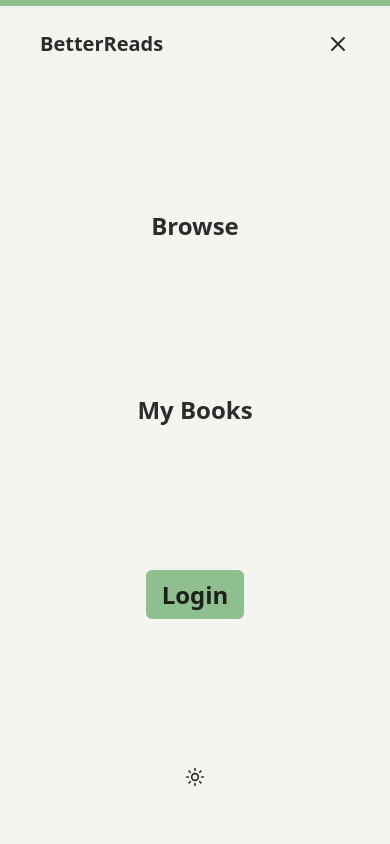
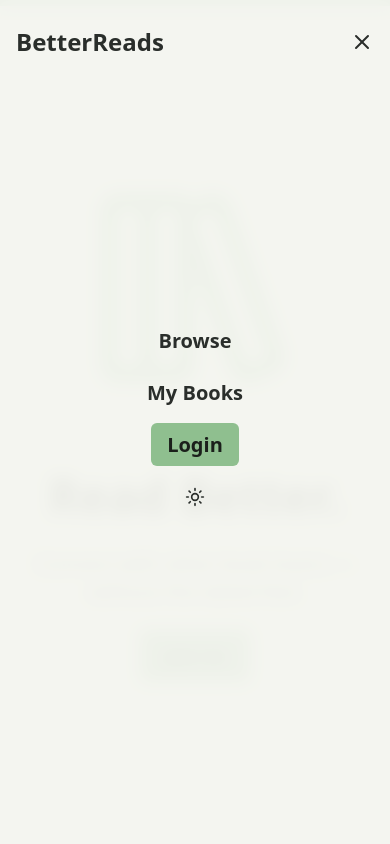
Before and after one commit to sakshampowdel/BetterReads, a React (Vite) app in the folder frontend/: page / in a window 390 px wide. Both pictures are taken after a click on the icon 338 px from the left and 44 px from the top of the page. Shown: the top 844 px of the page. Built offline with nearby package versions, Linux system fonts and the light colour scheme; no server answers.

Commit message:
refactor(frontend): polish mobile menu and block scrolling

```diff
--- a/frontend/src/components/Navbar.tsx
+++ b/frontend/src/components/Navbar.tsx
@@ -16,6 +16,10 @@ const Navbar = () => {
     document.documentElement.setAttribute("data-theme", theme);
     localStorage.setItem("theme", theme);
   }, [theme]);
+
+  useEffect(() => {
+    document.body.style.overflow = menu ? "hidden" : "auto";
+  }, [menu]);
 
   return (
     <nav className="bg-background sticky top-0 z-50 text-xl font-semibold">
@@ -83,29 +87,37 @@ const Navbar = () => {
       </div>
 
       {/* Mobile */}
-      <div className="md:hidden flex flex-col px-4">
-        <div className="flex justify-between px-6 py-6 items-center">
-          <h1 className="hover:cursor-pointer text-foreground">
+      <div className="md:hidden relative z-50">
+        {/* Top bar */}
+        <div className="flex justify-between px-4 py-5 items-center relative z-50">
+          <h1 className="text-foreground text-2xl font-bold">
             <Link to="/" onClick={() => setMenu(false)}>
               BetterReads
             </Link>
           </h1>
+
           {menu ? (
             <X
-              className="hover:cursor-pointer"
+              className="hover:cursor-pointer transition-transform duration-200 active:scale-90"
               onClick={() => setMenu(false)}
             />
           ) : (
             <Menu
-              className="hover:cursor-pointer"
+              className="hover:cursor-pointer transition-transform duration-200 active:scale-90"
               onClick={() => setMenu(true)}
             />
           )}
         </div>
-        <div className="overflow-hidden">
-          {menu && (
-            <ul className="flex flex-col justify-evenly gap-6 items-center min-h-screen text-2xl">
-              <li className="hover:cursor-pointer">
+
+        {/* Mobile Menu Overlay */}
+        <div
+          className={`fixed inset-0 bg-background/95 backdrop-blur-sm flex flex-col items-center justify-center gap-8 text-xl transition-all duration-300 ease-in-out ${
+            menu ? "opacity-100 visible" : "opacity-0 invisible"
+          }`}
+          style={{ zIndex: 40 }} // keeps it below the top bar but above the page
+        >
+          <ul className="flex flex-col items-center gap-6">
+            <li>
               <NavLink
                 to="/browse"
                 onClick={() => setMenu(false)}
@@ -118,7 +130,8 @@ const Navbar = () => {
                 Browse
               </NavLink>
             </li>
-              <li className="hover:cursor-pointer">
+
+            <li>
               <NavLink
                 to="/profile"
                 onClick={() => setMenu(false)}
@@ -131,6 +144,7 @@ const Navbar = () => {
                 My Books
               </NavLink>
             </li>
+
             {authState.user ? (
               <li>
                 <button
@@ -154,11 +168,11 @@ const Navbar = () => {
                 </Link>
               </li>
             )}
+
             <li>
-                <ThemeToggle theme={theme} setTheme={setTheme}></ThemeToggle>
+              <ThemeToggle theme={theme} setTheme={setTheme} />
             </li>
           </ul>
-          )}
         </div>
       </div>
     </nav>
```
Lines whose indentation alone changed are shown as unchanged.
